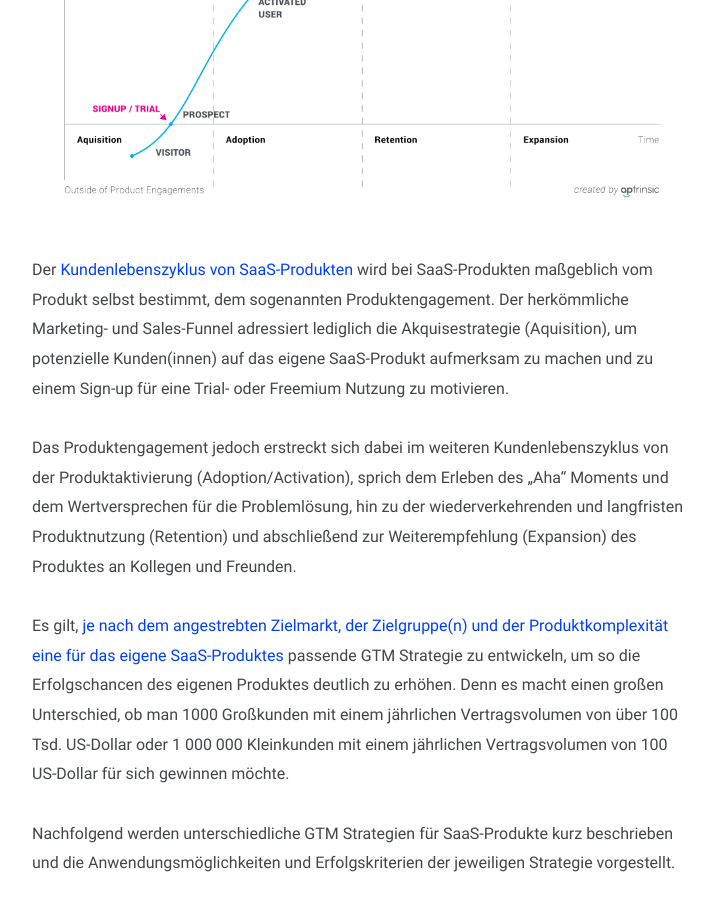
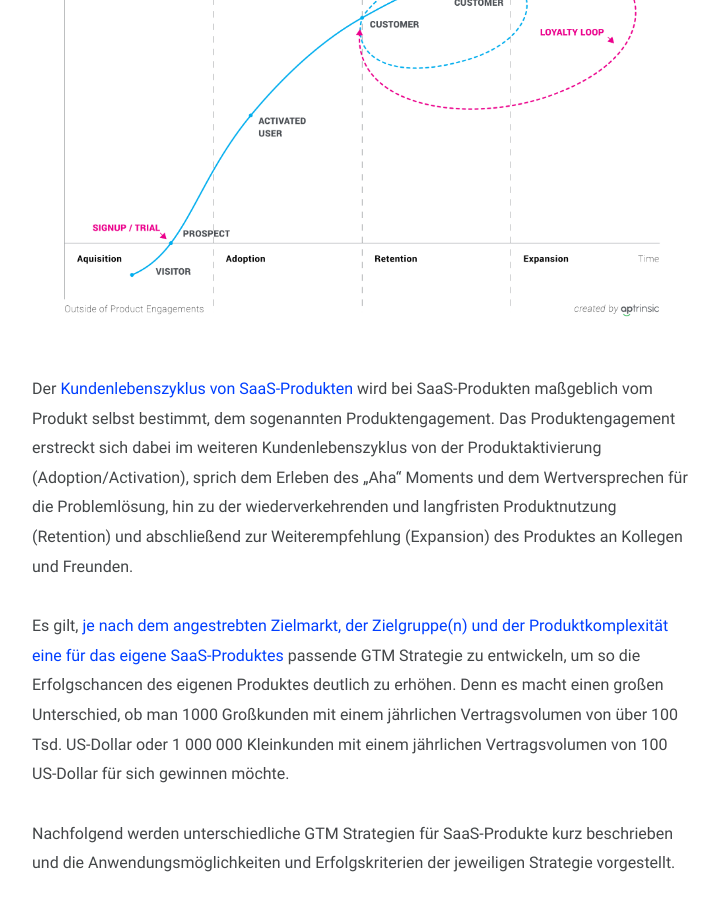
Before and after one commit to mariostnr/website, a Jekyll site: the page built from _posts/2021-05-14-saas-go-to-market-strategien.md, in a window 1280 px wide and 900 px high, scrolled down 1896 px. Shown: the whole window, without its empty margins (278-997 px from the left). Built offline with Jekyll 4.4.1, drawn with Linux system fonts in a browser that asks for light colours; some of the changed text lies outside the part shown.

Commit message:
Update Blog “2021-05-14-saas-go-to-market-strategien”

```diff
--- a/_posts/2021-05-14-saas-go-to-market-strategien.md
+++ b/_posts/2021-05-14-saas-go-to-market-strategien.md
@@ -28,9 +30,7 @@ Blickt man auf den Kundenlebenszyklus von SaaS-Produkten, angefangen von der Üb
 
 ![Kundenlebenszyklus eines SaaS-Produktes](/assets/uploads/saas-customer-lifecycle-framework.png "Kundenlebenszyklus eines SaaS-Produktes")
 
-Der [Kundenlebenszyklus von SaaS-Produkten](https://intrinsicpoint.com/ch-4-taking-an-outside-in-perspective-of-the-customer-lifecycle-93f92b605fee) wird bei SaaS-Produkten maßgeblich vom Produkt selbst bestimmt, dem sogenannten Produktengagement. Der herkömmliche Marketing- und Sales-Funnel adressiert lediglich die Akquisestrategie (Aquisition), um potenzielle Kunden(innen) auf das eigene SaaS-Produkt aufmerksam zu machen und zu einem Sign-up für eine Trial- oder Freemium Nutzung zu motivieren.
-
-Das Produktengagement jedoch erstreckt sich dabei im weiteren Kundenlebenszyklus von der Produktaktivierung (Adoption/Activation), sprich dem Erleben des „Aha“ Moments und dem Wertversprechen für die Problemlösung, hin zu der wiederverkehrenden und langfristen Produktnutzung (Retention) und abschließend zur Weiterempfehlung (Expansion) des Produktes an Kollegen und Freunden.
+Der [Kundenlebenszyklus von SaaS-Produkten](https://intrinsicpoint.com/ch-4-taking-an-outside-in-perspective-of-the-customer-lifecycle-93f92b605fee) wird bei SaaS-Produkten maßgeblich vom Produkt selbst bestimmt, dem sogenannten Produktengagement. Das Produktengagement erstreckt sich dabei im weiteren Kundenlebenszyklus von der Produktaktivierung (Adoption/Activation), sprich dem Erleben des „Aha“ Moments und dem Wertversprechen für die Problemlösung, hin zu der wiederverkehrenden und langfristen Produktnutzung (Retention) und abschließend zur Weiterempfehlung (Expansion) des Produktes an Kollegen und Freunden.
 
 Es gilt, [je nach dem angestrebten Zielmarkt, der Zielgruppe(n) und der Produktkomplexität eine für das eigene SaaS-Produktes](https://christophjanz.blogspot.com/2014/10/five-ways-to-build-100-million-business.html) passende GTM Strategie zu entwickeln, um so die Erfolgschancen des eigenen Produktes deutlich zu erhöhen. Denn es macht einen großen Unterschied, ob man 1000 Großkunden mit einem jährlichen Vertragsvolumen von über 100 Tsd. US-Dollar oder 1 000 000 Kleinkunden mit einem jährlichen Vertragsvolumen von 100 US-Dollar für sich gewinnen möchte.
 
```
Also changed, not shown: other parts of _posts/2021-05-14-saas-go-to-market-strategien.md (+2 -0 lines).
